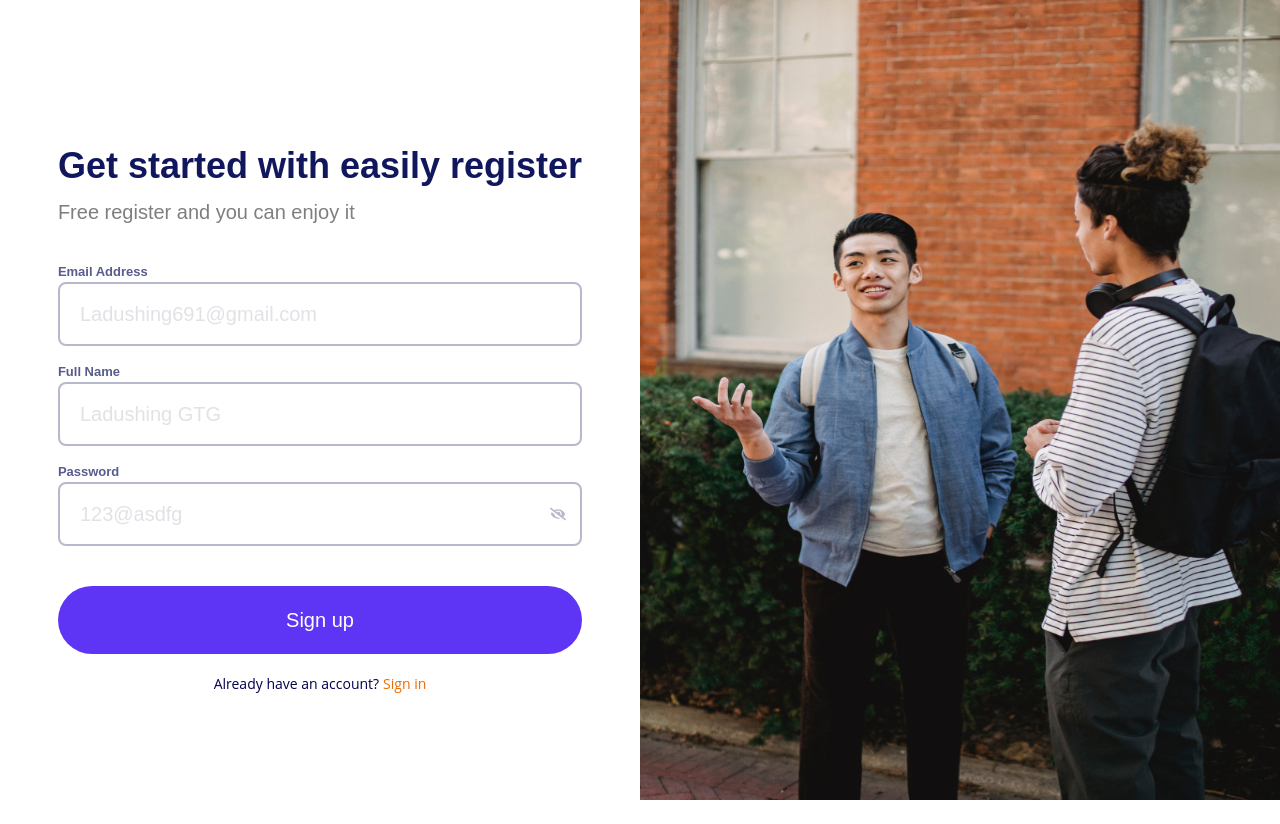
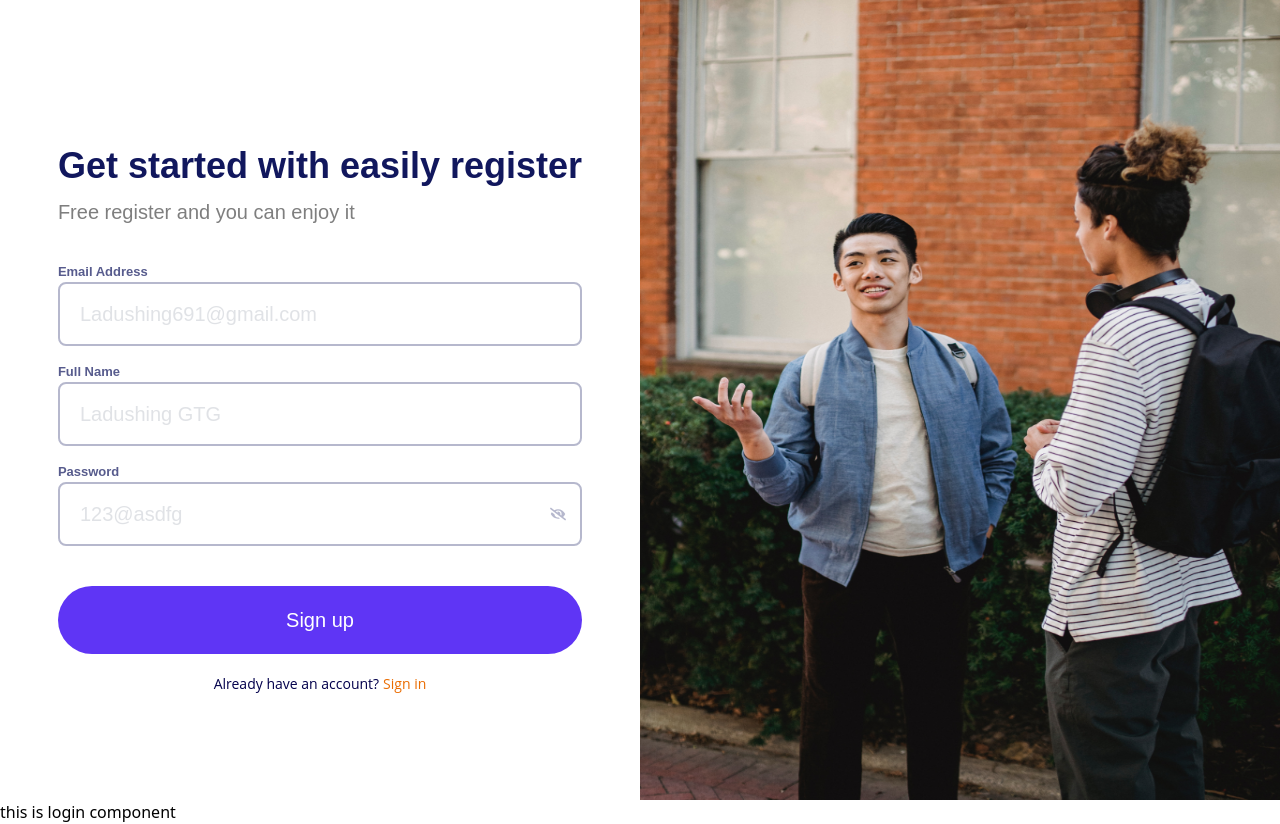
Before and after one commit to Nishat-64bit/ChattingApp3.0, a React (Vite) app: page / in a window 1280 px wide. Before the commit the page ends 800 px from the top, so only its background shows below. Built offline with nearby package versions, Linux system fonts and the light colour scheme.

Commit message:
some issue solve

```diff
--- a/src/App.jsx
+++ b/src/App.jsx
@@ -1,10 +1,11 @@
 import React from 'react'
-import Registration from './Component/Registration/Registration'
-
+import RegestrationPages from './Pages/RegestrationPages'
+import LoginPages from './Pages/LoginPages'
 const App = () => {
   return (
     <div>
-      <Registration/>
+      <RegestrationPages/>
+      <LoginPages/>
     </div>
   )
 }
--- /dev/null
+++ b/src/Component/Login/Login.jsx
@@ -0,0 +1,11 @@
+import React from 'react'
+
+const Login = () => {
+  return (
+    <div>
+      this is login component
+    </div>
+  )
+}
+
+export default Login
--- a/src/Component/Registration/Registration.jsx
+++ b/src/Component/Registration/Registration.jsx
@@ -127,7 +127,7 @@ const Registration = () => {
   .catch((error) => {
     setloading(false)
     if(error.message === "Firebase: Error (auth/email-already-in-use)."){
-      toast.success('Email Already In Use', {
+      toast.warn('Email Already In Use', {
         position: "top-right",
         autoClose: 10000,
         hideProgressBar: false,
--- /dev/null
+++ b/src/Pages/LoginPages.jsx
@@ -0,0 +1,12 @@
+import React from 'react'
+import Login from '../Component/Login/Login'
+
+const LoginPages = () => {
+  return (
+    <div>
+      <Login/>
+    </div>
+  )
+}
+
+export default LoginPages
--- /dev/null
+++ b/src/Pages/RegestrationPages.jsx
@@ -0,0 +1,11 @@
+import React from 'react'
+import Registration from '../Component/Registration/Registration'
+const RegestrationPages = () => {
+  return (
+    <div>
+      <Registration/>
+    </div>
+  )
+}
+
+export default RegestrationPages
```
Also changed, not shown: 1 other file (tests, documents, lock files or other folders).
